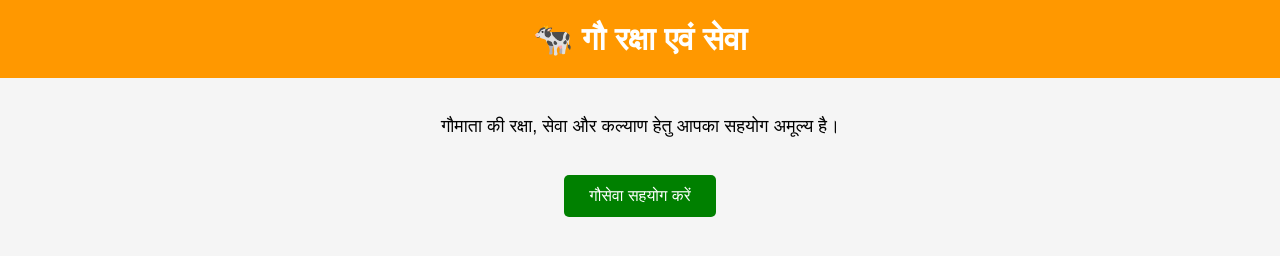
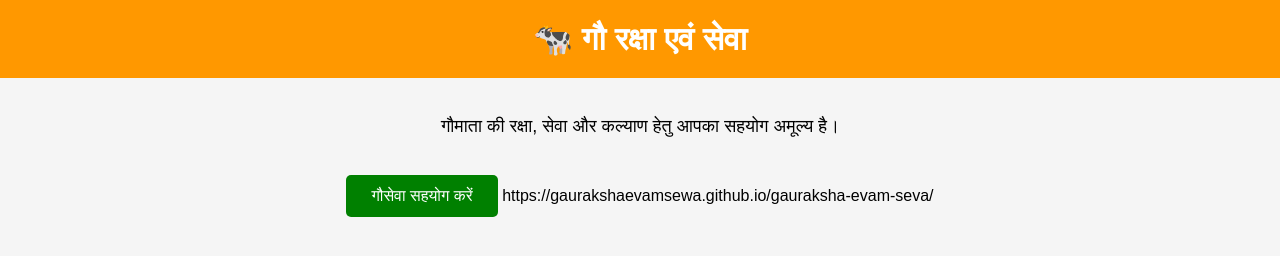
Before and after one commit to GAURAKSHAEVAMSEWA/gauraksha-evam-seva, a plain HTML site: page index.html in a window 1280 px wide. Drawn offline with Linux system fonts and the light colour scheme.

Commit message:
Update index.html

```diff
--- a/index.html
+++ b/index.html
@@ -15,3 +15,4 @@
 
 </body>
 </html>
+https://gaurakshaevamsewa.github.io/gauraksha-evam-seva/
```
